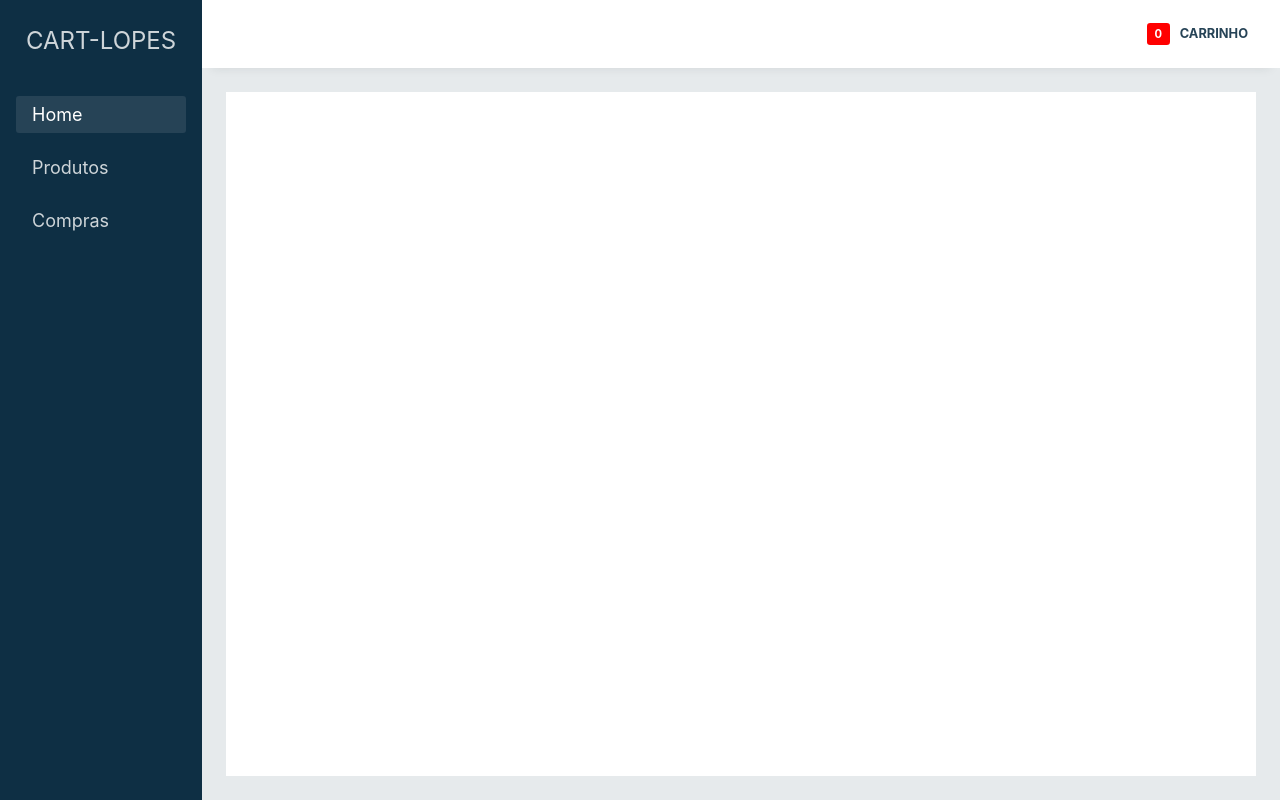
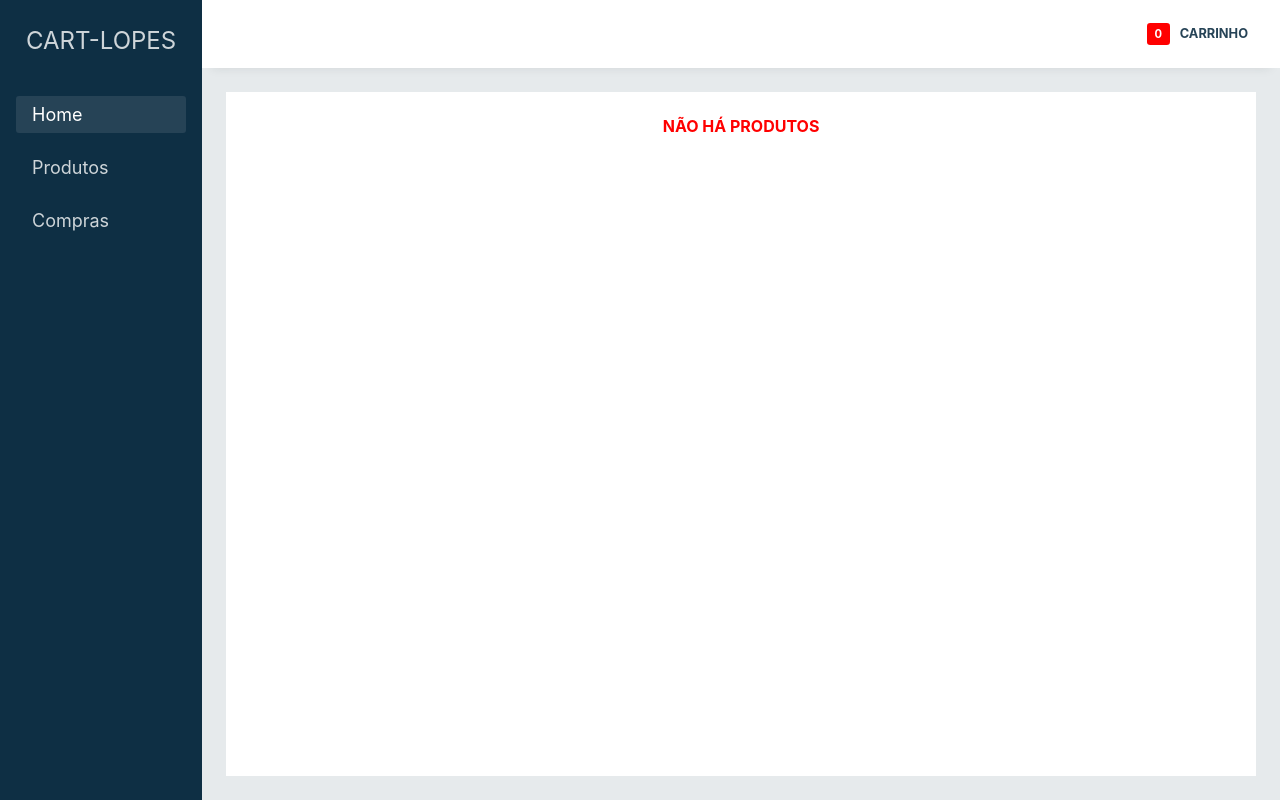
Before and after one commit to devCarlosL/carlos-shop, a React (Create React App) app: page /#/home in a window 1280 px wide. Built offline with nearby package versions, Linux system fonts and the light colour scheme.

Commit message:
feat: add msg no products

```diff
--- a/src/pages/Home/index.js
+++ b/src/pages/Home/index.js
@@ -24,6 +24,9 @@ function Home() {
 
   return (
     <HomeContainer>
+      {storedProducts.length === 0 ? (
+        <span className="empty__products">Não há produtos</span>
+      ) : (
         <ul>
           {storedProducts.map((item, i) => (
             <li key={i}>
@@ -44,6 +47,7 @@ function Home() {
             </li>
           ))}
         </ul>
+      )}
     </HomeContainer>
   );
 }
--- a/src/pages/Home/styles.js
+++ b/src/pages/Home/styles.js
@@ -1,6 +1,17 @@
 import styled from 'styled-components';
 
 const HomeContainer = styled('div')`
+  text-align: center;
+
+  .empty__products {
+    font-size: 1rem;
+    font-weight: bold;
+    text-transform: uppercase;
+    text-align: center;
+
+    color: #f00;
+  }
+
   ul {
     display: flex;
     flex-wrap: wrap;
```
Lines whose indentation alone changed are shown as unchanged.
